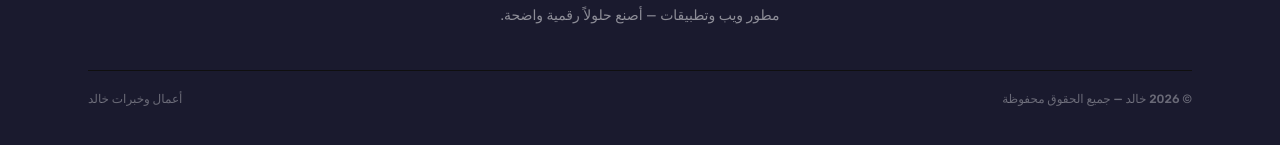
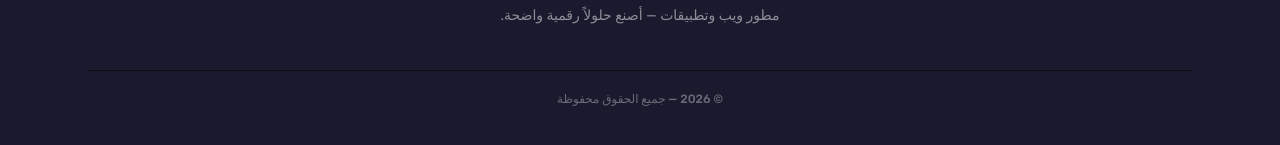
Before and after one commit to victus8097-afk/myPortfolio, a Next.js app: page / in a window 1280 px wide. Shown: the part 2975-3120 px from the top of the page. Built offline with nearby package versions, Linux system fonts and the light colour scheme; no server answers; the database is empty.

Commit message:
Restore simpler footer copyright
Co-authored-by: arena-agent <297053741+arena-agent@users.noreply.github.com>

```diff
--- a/src/components/Footer.tsx
+++ b/src/components/Footer.tsx
@@ -28,9 +28,8 @@ export default function Footer() {
           </p>
         </div>
 
-        <div className="mt-10 pt-5 border-t border-white/10 flex flex-col sm:flex-row items-center justify-between gap-3 text-xs font-medium text-white/35">
-          <p>© {currentYear} خالد — جميع الحقوق محفوظة</p>
-          <p className="whitespace-nowrap">أعمال وخبرات خالد</p>
+        <div className="mt-10 pt-5 border-t border-white/10 flex items-center justify-center text-xs font-medium text-white/35">
+          <p>© {currentYear} — جميع الحقوق محفوظة</p>
         </div>
       </div>
     </footer>
```
